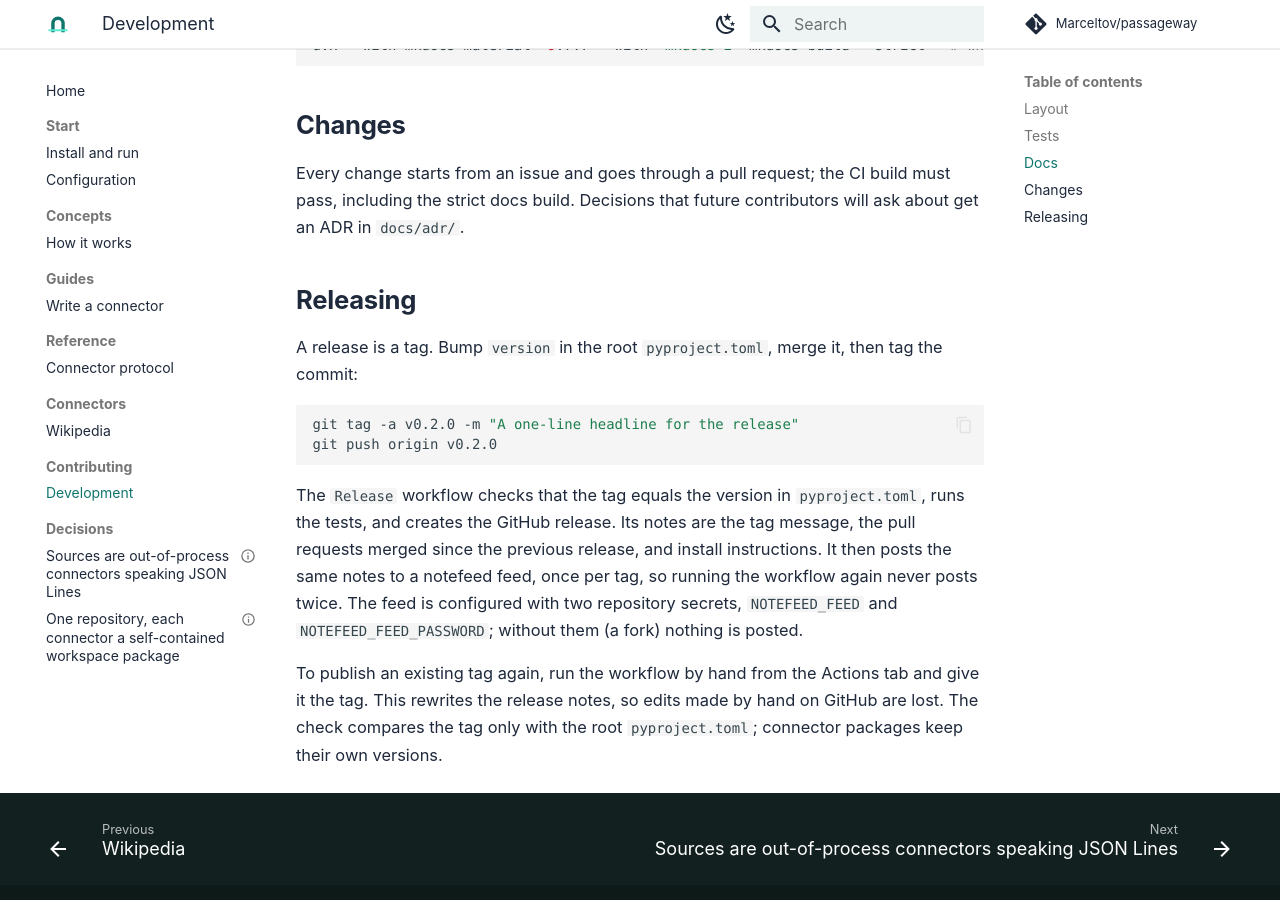
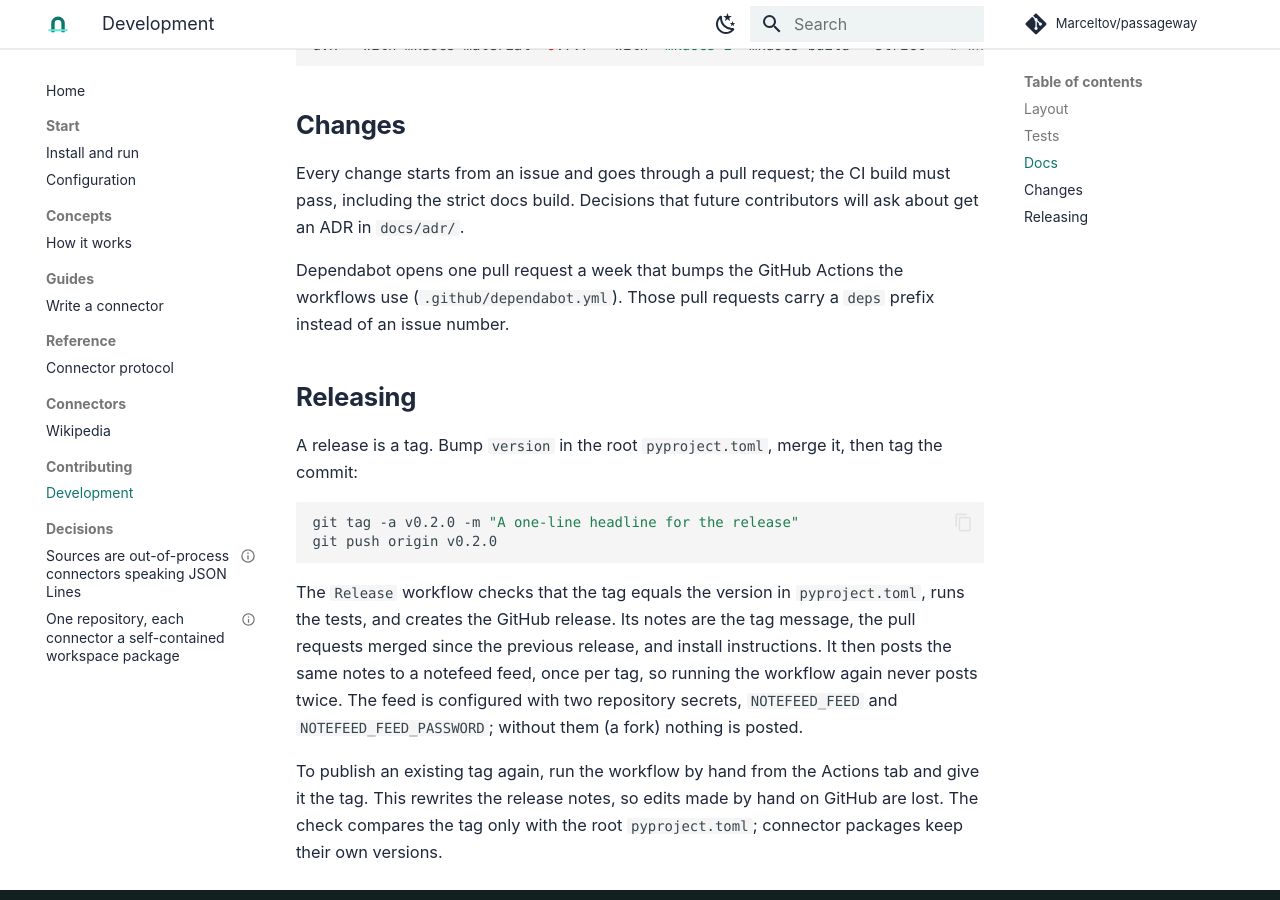
Before and after one commit to Marceltov/passageway, an MkDocs documentation site: the page built from docs/development.md, in a window 1280 px wide and 900 px high, scrolled down 843 px. Built offline with MkDocs 1.6.1 and Material for MkDocs 9.7.7, drawn with Linux system fonts in a browser that asks for light colours; some web fonts are replaced; comment, search, counter and statistics services are not loaded.

Commit message:
PASSAGEWAY #9: Add Dependabot for the GitHub Actions
One pull request a week, grouped, that bumps the actions the workflows use, so
the Node 20 style of warning does not come back unnoticed. The pull requests
carry a deps prefix because Dependabot cannot know an issue number.

Co-Authored-By: Claude Sonnet 5.5 <noreply@anthropic.com>
Claude-Session: https://claude.ai/code/session_01Mmwmvtqw7XkpvEoMPU1CQH

```diff
--- a/docs/development.md
+++ b/docs/development.md
@@ -28,6 +28,8 @@ uvx --with mkdocs-material==9.7.7 --with 'mkdocs<2' mkdocs build --strict   # wh
 
 Every change starts from an issue and goes through a pull request; the CI build must pass, including the strict docs build. Decisions that future contributors will ask about get an ADR in `docs/adr/`.
 
+Dependabot opens one pull request a week that bumps the GitHub Actions the workflows use (`.github/dependabot.yml`). Those pull requests carry a `deps` prefix instead of an issue number.
+
 ## Releasing
 
 A release is a tag. Bump `version` in the root `pyproject.toml`, merge it, then tag the commit:
```
Also changed, not shown: 1 other file.
